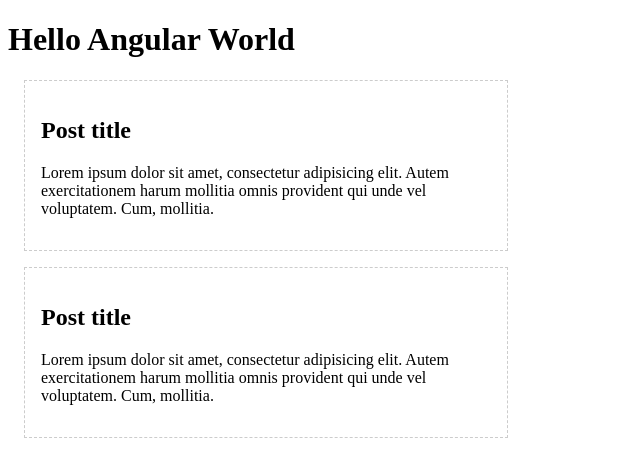
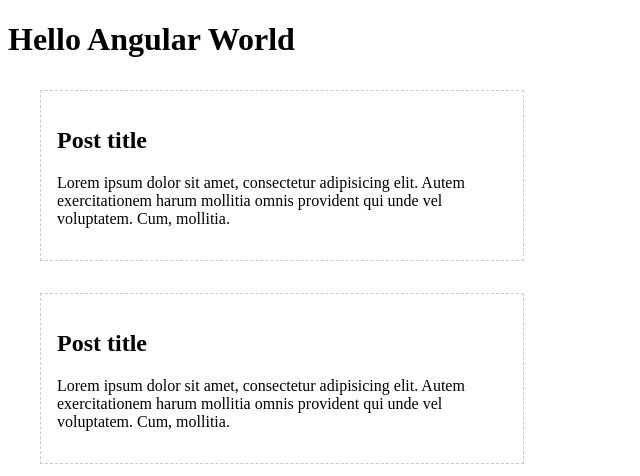
Before and after one commit to Iron-Cow/Angular-learn, an Angular app: page / in a window 1280 px wide. Shown: the top 476 px of the page, without its empty margins (0-640 px from the left). Built offline with nearby package versions, Linux system fonts and the light colour scheme.

Commit message:
first component

```diff
--- a/src/app/post/post.component.scss
+++ b/src/app/post/post.component.scss
@@ -2,5 +2,5 @@
   width: 450px;
   border: 1px dashed #ccc;
   padding: 1rem;
-  margin: 1em;
+  margin: 2em;
 }
```
